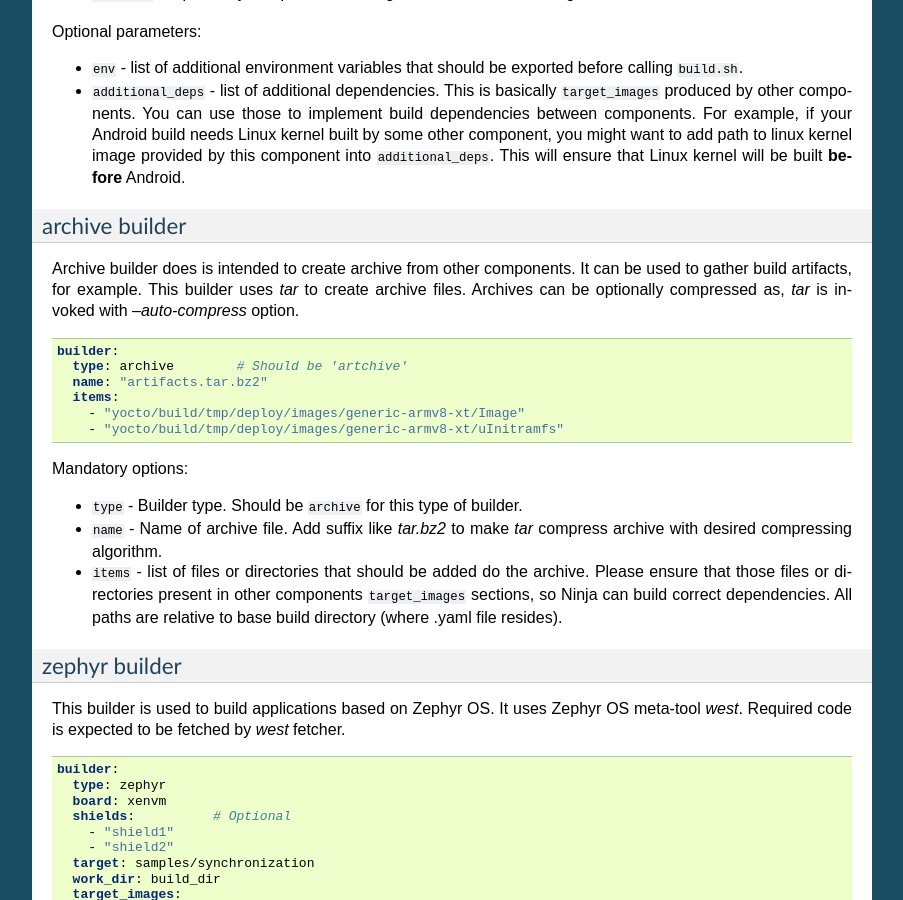
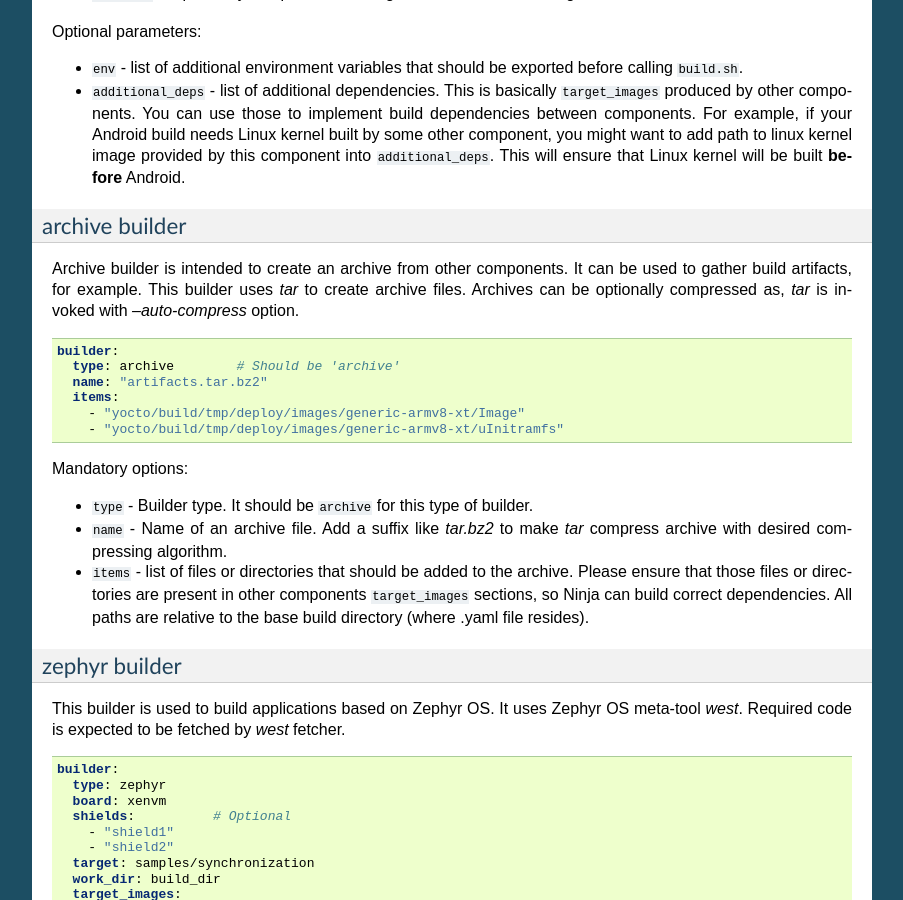
Before and after one commit to xen-troops/moulin, a Sphinx documentation site: the page built from docs/user-reference.rst, in a window 1280 px wide and 900 px high, scrolled down 7450 px. Shown: the whole window, without its empty margins (198-1101 px from the left). Built offline with Sphinx 7.4.7, drawn with Linux system fonts in a browser that asks for light colours.

Commit message:
doc: Minor updates to `archive` builder
- Fix a few misprints in part related to `archive` builder.
- Check text with an online grammatical checker.

Signed-off-by: Ruslan Shymkevych <ruslan_shymkevych@epam.com>
Acked-by: Volodymyr Babchuk <volodymyr_babchuk@epam.com>

```diff
--- a/docs/user-reference.rst
+++ b/docs/user-reference.rst
@@ -529,7 +529,7 @@
 archive builder
 ^^^^^^^^^^^^^^^
 
-Archive builder does is intended to create archive from other components.
+Archive builder is intended to create an archive from other components.
 It can be used to gather build artifacts, for example. This builder
 uses `tar` to create archive files. Archives can be optionally compressed
 as, `tar` is invoked with `--auto-compress` option.
@@ -537,7 +537,7 @@
 .. code-block:: yaml
 
   builder:
-    type: archive        # Should be 'artchive'
+    type: archive        # Should be 'archive'
     name: "artifacts.tar.bz2"
     items:
       - "yocto/build/tmp/deploy/images/generic-armv8-xt/Image"
@@ -545,16 +545,16 @@
 
 Mandatory options:
 
-* :code:`type` - Builder type. Should be :code:`archive` for this type
+* :code:`type` - Builder type. It should be :code:`archive` for this type
   of builder.
 
-* :code:`name` - Name of archive file. Add suffix like `tar.bz2` to
+* :code:`name` - Name of an archive file. Add a suffix like `tar.bz2` to
   make `tar` compress archive with desired compressing algorithm.
 
 * :code:`items` - list of files or directories that should be added
-  do the archive. Please ensure that those files or directories present
+  to the archive. Please ensure that those files or directories are present
   in other components :code:`target_images` sections, so Ninja can
-  build correct dependencies. All paths are relative to base build
+  build correct dependencies. All paths are relative to the base build
   directory (where .yaml file resides).
 
 zephyr builder
```
